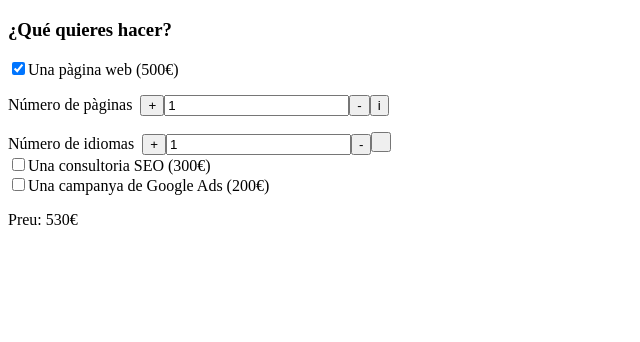
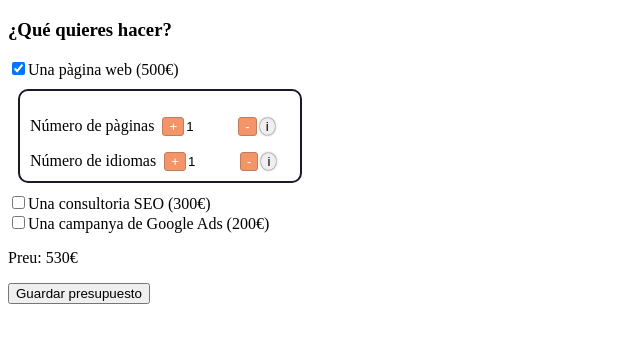
Before and after one commit to MarcMorado/Sprint-7, a React (Create React App) app: page /Home in a window 1280 px wide. Both pictures are taken after a click on the checkbox 18 px from the left and 68 px from the top of the page. Shown: the top 342 px of the page, without its empty margins (0-640 px from the left). Built offline with nearby package versions, Linux system fonts and the light colour scheme.

Commit message:
Add files via upload

```diff
--- a/src/components/main.js
+++ b/src/components/main.js
@@ -1,49 +1,77 @@
 import React, { useState } from "react";
 import Popup from "reactjs-popup";
-import { useLocalStorage } from "./useLocalStorage";
 import { Info } from "./styled";
 import { Button } from "./styled";
+import { InputSt } from "./styled";
+import { DivSt } from "./styled";
 import "../style/style.css";
-
-
-
 let price = 0;
-let countP = 1;
-let countI = 1;
 
 export default function Prices() {
+  //! Getting localStorage
+  const storedWebCheck = localStorage.getItem("webChecked");
+  const storedSeoCheck = localStorage.getItem("seoChecked");
+  const storedAdsCheck = localStorage.getItem("gAdsChecked");
+  const storedPaginas = localStorage.getItem("nPaginas");
+  const storedIdiomas = localStorage.getItem("nIdiomas");
+  let countP = Number(storedPaginas || 1);
+  let countI = Number(storedIdiomas || 1);
+
+  //?Checks
   const [webCheck, webSetIsChecked] = useState(false);
   const [seoCheck, seoSetIsChecked] = useState(false);
   const [gAdsCheck, gAdsSetIsChecked] = useState(false);
+  useState(() => {
+    if (storedWebCheck !== null) webSetIsChecked(JSON.parse(storedWebCheck));
+    if (storedSeoCheck !== null) seoSetIsChecked(JSON.parse(storedSeoCheck));
+    if (storedAdsCheck !== null) gAdsSetIsChecked(JSON.parse(storedAdsCheck));
+  });
   const webChange = () => {
     webSetIsChecked(!webCheck);
+    !webCheck
+      ? localStorage.setItem("webChecked", true)
+      : localStorage.setItem("webChecked", false);
   };
   const seoChange = () => {
     seoSetIsChecked(!seoCheck);
+    !seoCheck
+      ? localStorage.setItem("seoChecked", true)
+      : localStorage.setItem("seoChecked", false);
   };
   const gAdsChange = () => {
     gAdsSetIsChecked(!gAdsCheck);
+    !gAdsCheck
+      ? localStorage.setItem("gAdsChecked", true)
+      : localStorage.setItem("gAdsChecked", false);
   };
 
   //* FORMULARIO
   const [isToggled, setIsToggled] = useState(false);
+
+  useState(() => {
+    if (storedWebCheck !== null) setIsToggled(JSON.parse(storedWebCheck));
+  });
   const [datos, setDatos] = useState({
-    nPaginas: 1,
-    nIdiomas: 1,
+    nPaginas: countP,
+    nIdiomas: countI,
   });
 
   //* +PLUS -MINUS
   const handleInputChange = (event) => {
     event.target.name === "nPaginas"
-      ? (countP = Number(event.target.value))
-      : (countI = Number(event.target.value));
+      ? (countP = Number(event.target.value)) &&
+        localStorage.setItem("nPaginas", event.target.value)
+      : (countI = Number(event.target.value)) &&
+        localStorage.setItem("nIdiomas", event.target.value);
     setDatos({
       ...datos,
       [event.target.name]: event.target.value,
     });
   };
   const sumar = (event) => {
-    event.target.name === "nPaginas" ? (countP += 1) : (countI += 1);
+    event.target.name === "nPaginas"
+      ? (countP += 1) && localStorage.setItem("nPaginas", countP)
+      : (countI += 1) && localStorage.setItem("nIdiomas", countI);
     setDatos({
       ...datos,
       [event.target.name]: event.target.name === "nPaginas" ? countP : countI,
@@ -52,10 +80,10 @@ export default function Prices() {
   const restar = (event) => {
     event.target.name === "nPaginas"
       ? countP > 1
-        ? (countP -= 1)
+        ? (countP -= 1) && localStorage.setItem("nPaginas", countP)
         : (countP -= 0)
       : countI > 1
-      ? (countI -= 1)
+      ? (countI -= 1) && localStorage.setItem("nIdiomas", countI)
       : (countI -= 0);
     setDatos({
       ...datos,
@@ -63,9 +91,26 @@ export default function Prices() {
     });
   };
 
-  //! LOCALSTORAGE
-  const [valor, setValor] = useLocalStorage("valor", "");
-  const [checked, setChecked] = useLocalStorage("CheckBox", false);
+  //* GUARDAR PRESUPUESTO
+  const [isTog, setIsTog] = useState(false);
+  const save = () => {
+    let preu =
+      (webCheck && price + 500 + datos.nPaginas * datos.nIdiomas * 30) +
+      (seoCheck && price + 300) +
+      (gAdsCheck && price + 200);
+    const pres = [
+      {
+        nombre: "",
+        web: storedWebCheck,
+        nPag: countP,
+        nId: countI,
+        consultorio: storedSeoCheck,
+        ads: storedAdsCheck,
+        precio: preu,
+      },
+    ];
+    console.log(pres);
+  };
 
   return (
     <div>
@@ -79,48 +124,48 @@ export default function Prices() {
       />
       Una pàgina web (500€) <br />
       {isToggled && (
-        <div>
+        <DivSt>
           <p /> Número de pàginas &nbsp;
-          <button name="nPaginas" onClick={sumar}>
+          <Button name="nPaginas" onClick={sumar}>
             +
-          </button>
-          <input
+          </Button>
+          <InputSt
             type="number"
             className="form-control"
             name="nPaginas"
             value={datos.nPaginas}
             onChange={handleInputChange}
-          ></input>
-          <button name="nPaginas" onClick={restar}>
+          ></InputSt>
+          <Button name="nPaginas" onClick={restar}>
             -
-          </button>
-          <Popup trigger={<button>i</button>} position="right center">
+          </Button>
+          <Popup trigger={<Info>i</Info>} position="right center">
             <div>
               En este componente debe indicar el número de páginas que tendrá su
               sitio web
             </div>
           </Popup>
           <p /> Número de idiomas &nbsp;
-          <button name="nIdiomas" onClick={sumar}>
+          <Button name="nIdiomas" onClick={sumar}>
             +
-          </button>
-          <input
+          </Button>
+          <InputSt
             type="number"
             className="form-control"
             name="nIdiomas"
             value={datos.nIdiomas}
             onChange={handleInputChange}
-          ></input>
-          <button name="nIdiomas" onClick={restar}>
+          ></InputSt>
+          <Button name="nIdiomas" onClick={restar}>
             -
-          </button>
-          <Popup trigger={<Info></Info>} position="right center">
+          </Button>
+          <Popup trigger={<Info>i</Info>} position="right center">
             <div>
               En este componente debe indicar el número de idiomas que tendrá su
               sitio web
             </div>
           </Popup>
-        </div>
+        </DivSt>
       )}
       <input
         type="checkbox"
@@ -144,6 +189,14 @@ export default function Prices() {
           (gAdsCheck && price + 200)}
         €
       </p>
+      <button onClick={() => setIsTog(!isTog)}>Guardar presupuesto</button>
+      {isTog && (
+        <div>
+          <p>Escriba el nombre de su presupuesto</p>
+          <input type="text"></input>
+          <button onClick={save}>OK</button>
+        </div>
+      )}
     </div>
   );
 }
--- a/src/components/styled.js
+++ b/src/components/styled.js
@@ -1,23 +1,36 @@
 import styled from "styled-components";
-import info from "./img/info.png";
 
-export const Button = styled.button`
-    background: white;
-    font-sizee 1em;
-    padding: 18px;
-    border: 1px solid #1E182B;
-    border-radius: 0px;
-    cursor: pointer;
-    transotion: all .3s ease;
+export const DivSt = styled.div`
+    border: 2px solid #1E182B;
+    border-radius: 10px;
+    width: 260px;
+    padding: 10px;
+    margin: 10px;
+`
 
-    &:hover{
-        border: 3px solid #1E182B;
+export const InputSt = styled.input`
+    border: 0px;
+    border-radius: 3px;
+    width: 50px;
+
+    $onHover {
+        border: 4px solid #1E182B;
     }
 `
 
+export const Button = styled.button`
+    background: #F39569;
+    font-sizee 1em;
+    color: white;
+    border: 1px solid #BF7D5E;
+    border-radius: 3px;
+    cursor: pointer;
+`
+
 export const Info = styled.button`
-    backgroundImage: url(${info});
     cursor: pointer;
-    height: 20px;
-    width: 20px;
+    border-radius: 30px;
+    border:1px;
+    margin:0px 0px 0px 3px;
+    box-shadow: rgba(0, 0, 0, 0.9) 0px 0px 2px;
 `
```
